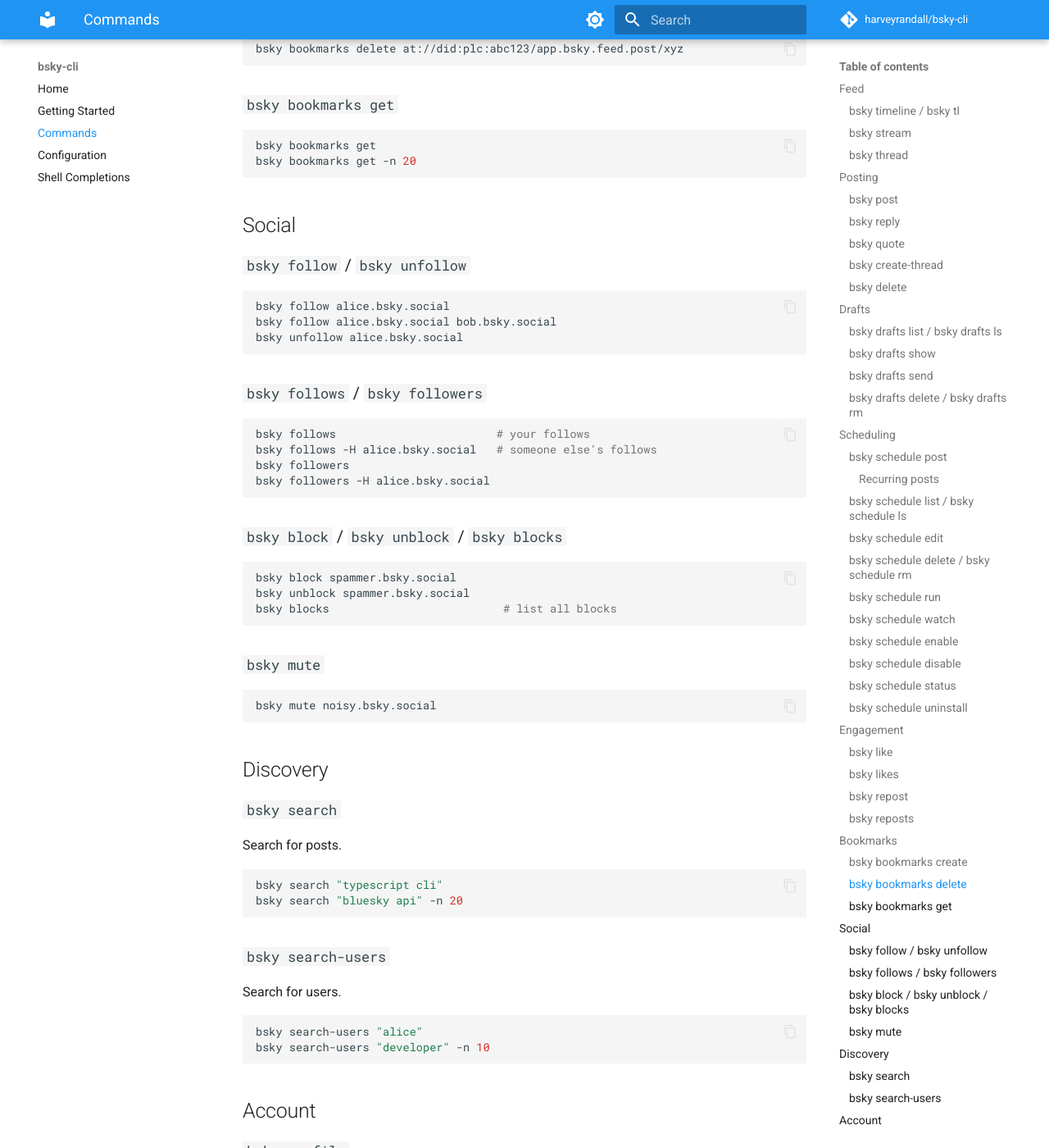
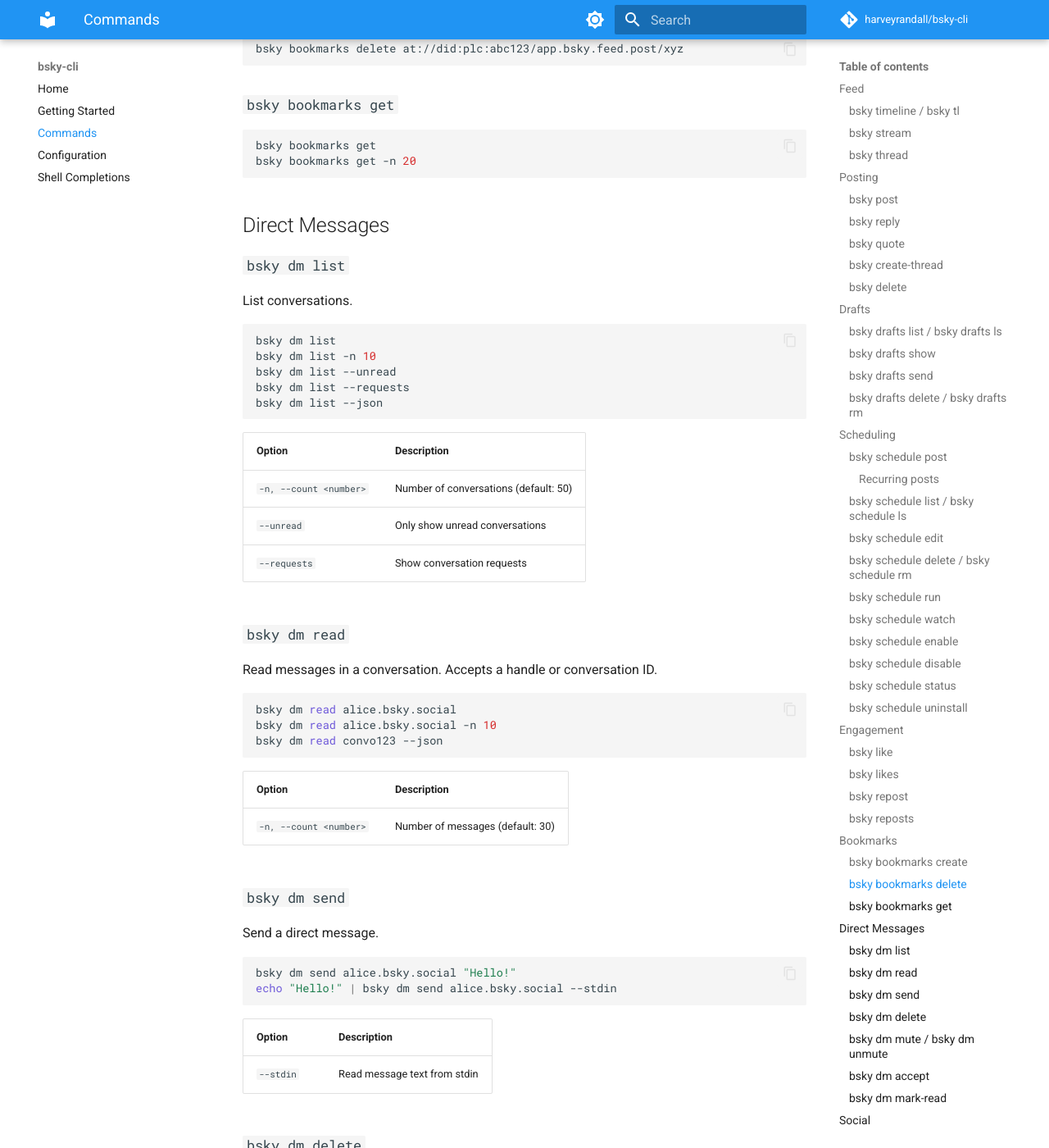
Before and after one commit to harveyrandall/bsky-cli, an MkDocs documentation site: the page built from docs/commands.md, in a window 1280 px wide and 1400 px high, scrolled down 9845 px. Shown: the whole window at 82% size. Built offline with MkDocs 1.6.1 and Material for MkDocs 9.7.7, drawn with Linux system fonts in a browser that asks for light colours; comment, search, counter and statistics services are not loaded; some of the changed text lies outside the part shown.

Commit message:
docs: add DM command documentation and config defaults
Add DM section to README commands and roadmap, full command reference
in docs/commands.md, dm.list and dm.read TOML config sections in
docs/configuration.md and generateDefaultConfig().

````diff
--- a/docs/commands.md
+++ b/docs/commands.md
@@ -387,6 +387,91 @@ bsky bookmarks get
 bsky bookmarks get -n 20
 ```
 
+## Direct Messages
+
+### `bsky dm list`
+
+List conversations.
+
+```bash
+bsky dm list
+bsky dm list -n 10
+bsky dm list --unread
+bsky dm list --requests
+bsky dm list --json
+```
+
+| Option | Description |
+|--------|-------------|
+| `-n, --count <number>` | Number of conversations (default: 50) |
+| `--unread` | Only show unread conversations |
+| `--requests` | Show conversation requests |
+
+### `bsky dm read`
+
+Read messages in a conversation. Accepts a handle or conversation ID.
+
+```bash
+bsky dm read alice.bsky.social
+bsky dm read alice.bsky.social -n 10
+bsky dm read convo123 --json
+```
+
+| Option | Description |
+|--------|-------------|
+| `-n, --count <number>` | Number of messages (default: 30) |
+
+### `bsky dm send`
+
+Send a direct message.
+
+```bash
+bsky dm send alice.bsky.social "Hello!"
+echo "Hello!" | bsky dm send alice.bsky.social --stdin
+```
+
+| Option | Description |
+|--------|-------------|
+| `--stdin` | Read message text from stdin |
+
+### `bsky dm delete`
+
+Delete a message (for yourself only).
+
+```bash
+bsky dm delete convo123 msg001
+```
+
+### `bsky dm mute` / `bsky dm unmute`
+
+Mute or unmute a conversation.
+
+```bash
+bsky dm mute convo123
+bsky dm unmute convo123
+```
+
+### `bsky dm accept`
+
+Accept a conversation request.
+
+```bash
+bsky dm accept convo123
+```
+
+### `bsky dm mark-read`
+
+Mark conversation(s) as read.
+
+```bash
+bsky dm mark-read convo123
+bsky dm mark-read --all
+```
+
+| Option | Description |
+|--------|-------------|
+| `--all` | Mark all conversations as read |
+
 ## Social
 
 ### `bsky follow` / `bsky unfollow`
````
Also changed, not shown: README.md (+14 -0 lines), docs/configuration.md (+6 -0 lines), 1 other file.
